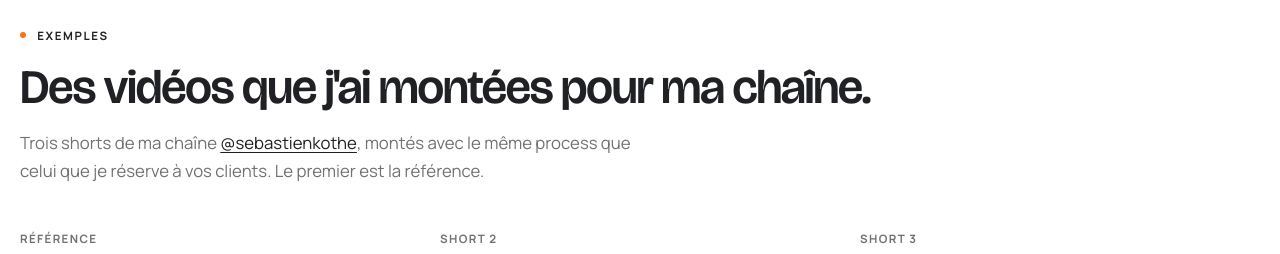
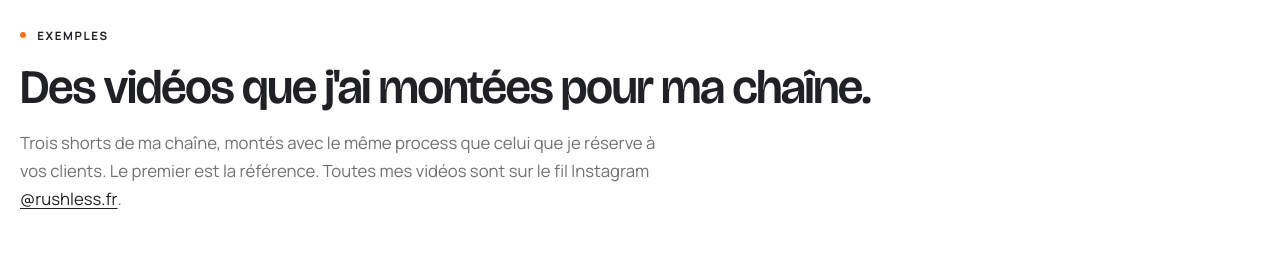
Before and after one commit to sebastienkothe/rushless.fr, a plain HTML site: page index.html in a window 1280 px wide. Shown: the part 1940-2194 px from the top of the page. Drawn offline with Linux system fonts and the light colour scheme.

Commit message:
Le lien des exemples mène au fil Instagram @rushless.fr.

```diff
--- a/index.html
+++ b/index.html
@@ -137,7 +137,7 @@
       <header class="section-heading">
         <p class="eyebrow"><span></span> Exemples</p>
         <h2>Des vidéos que j'ai montées pour ma chaîne.</h2>
-        <p class="section-intro">Trois shorts de ma chaîne <a href="https://www.tiktok.com/@sebastienkothe" target="_blank" rel="noopener">@sebastienkothe<span class="sr-only"> (nouvel onglet)</span></a>, montés avec le même process que celui que je réserve à vos clients. Le premier est la référence.</p>
+        <p class="section-intro">Trois shorts de ma chaîne, montés avec le même process que celui que je réserve à vos clients. Le premier est la référence. Toutes mes vidéos sont sur le fil Instagram <a href="https://www.instagram.com/rushless.fr/" target="_blank" rel="noopener">@rushless.fr<span class="sr-only"> (nouvel onglet)</span></a>.</p>
       </header>
       <ol class="examples">
         <li>
```
